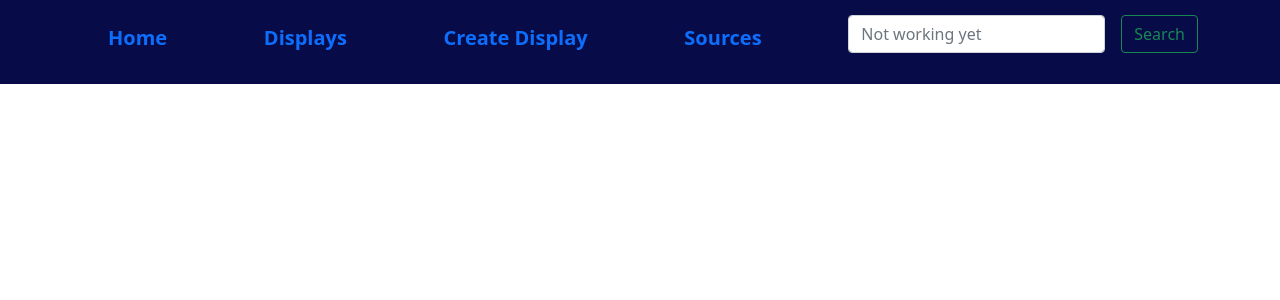
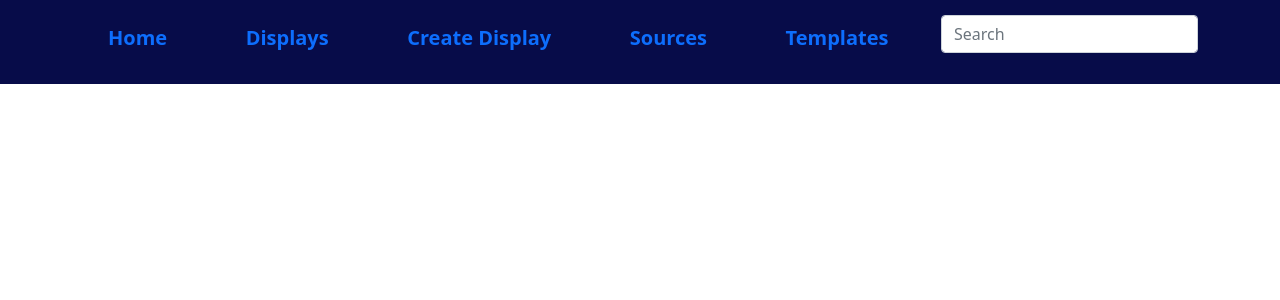
Before and after one commit to DUNE-DAQ/dqm-backend, a Django app: template dqm/dqm/myhome/templates/navigation.html in a window 1280 px wide. Shown: the top 300 px of the page. Run offline with Django 3.2, Linux system fonts and the light colour scheme; the template is opened without the code that fills it, so the values that code supplies are empty; parts of the project's set-up code (start-up, migrations or seed data) failed here and were passed over.

Commit message:
Format nicely the navbar

```diff
--- a/dqm/dqm/myhome/templates/navigation.html
+++ b/dqm/dqm/myhome/templates/navigation.html
@@ -15,25 +15,39 @@
 <nav class="navbar navbar-expand navbar-dark" style="background-color: #070c49;">
   <div class="container fluid">
     <a class="nav-link h5" href="{% url 'home' %}">
-      <div class="nav-text"><b>Home</b>
+      <div class="nav-text">
+        <b>Home
+        </b>
       </div>
     </a>
     <a class="nav-link h5" href="{% url 'overview' %}">
-      <div class="nav-text"><b>Displays</b>
+      <div class="nav-text">
+        <b>Displays
+        </b>
       </div>
     </a>
     <a class="nav-link h5" href="{% url 'create display' %}">
-      <div class="nav-text"><b>Create Display</b>
+      <div class="nav-text">
+        <b>Create Display
+        </b>
       </div>
     </a>
     <a class="nav-link h5" href="{% url 'sources' %}">
-      <div class="nav-text"><b>Sources</b>
+      <div class="nav-text">
+        <b>Sources
+        </b>
       </div>
     </a>
-    <form class="d-flex">
-      <input class="form-control mx-3" type="search" placeholder="Not working yet" aria-label="Search">
-      <button class="btn btn-outline-success" type="submit">Search
-      </button>
-    </form>
+    <a class="nav-link h5" href="{% url 'templates' %}">
+      <div class="nav-text">
+        <b>Templates
+        </b>
+      </div>
+    </a>
+    <div class="d-flex flex-column mb-3">
+      <ul class="list-group" id="result">
+      </ul>
+      <input type="text" name="search" id="id_source" placeholder="Search" class="form-control" />
+    </div>
   </div>
 </nav>
```
